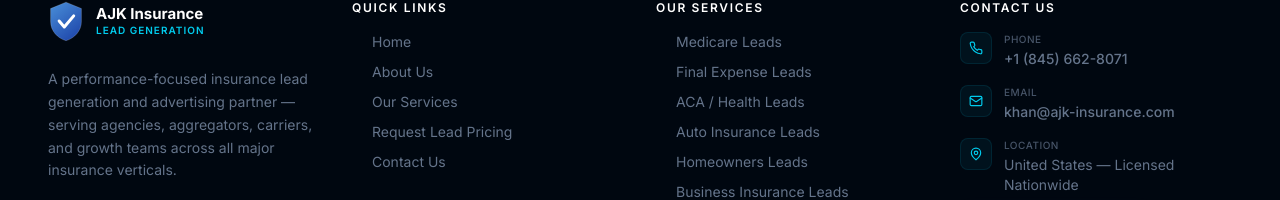
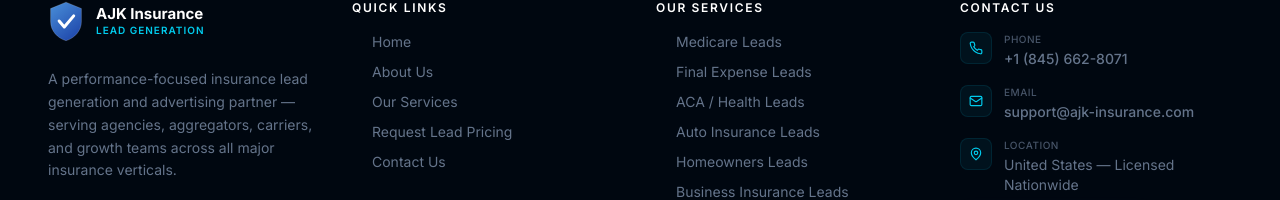
Before and after one commit to muhammadsamiullah0786/new-ajk, a Next.js app: page / in a window 1280 px wide. Shown: the part 7815-8015 px from the top of the page. Built offline with nearby package versions, Linux system fonts and the light colour scheme.

Commit message:
feat: update footer email to support@ajk-insurance.com

```diff
--- a/components/Footer.tsx
+++ b/components/Footer.tsx
@@ -4,8 +4,8 @@
 const CONTACT = {
   phone:     '+1 (845) 662-8071',
   phoneHref: 'tel:+18456628071',
-  email:     'khan@ajk-insurance.com',
-  emailHref: 'mailto:khan@ajk-insurance.com',
+  email:     'support@ajk-insurance.com',
+  emailHref: 'mailto:support@ajk-insurance.com',
   whatsapp:  'https://wa.me/18456628071',
   address:   'United States — Licensed Nationwide',
   // TODO: Replace placeholder URLs with real social page URLs
```
